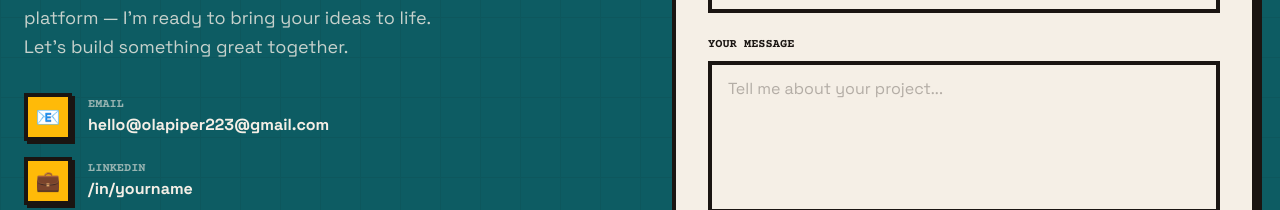
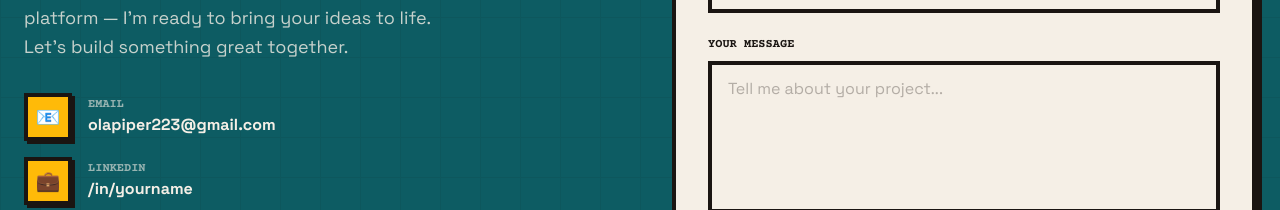
Before and after one commit to opiper21/portfolio, a React (Vite) app: page / in a window 1280 px wide. Shown: the part 4270-4480 px from the top of the page. Built offline with nearby package versions, Linux system fonts and the light colour scheme.

Commit message:
Fix contact email

```diff
--- a/src/components/Contacts.tsx
+++ b/src/components/Contacts.tsx
@@ -85,7 +85,7 @@ function Contact() {
                   <p className="font-mono text-xs uppercase font-bold text-cream/60">
                     Email
                   </p>
-                  <p className="text-cream font-bold">hello@olapiper223@gmail.com</p>
+                  <p className="text-cream font-bold">olapiper223@gmail.com</p>
                 </div>
               </div>
 
```
